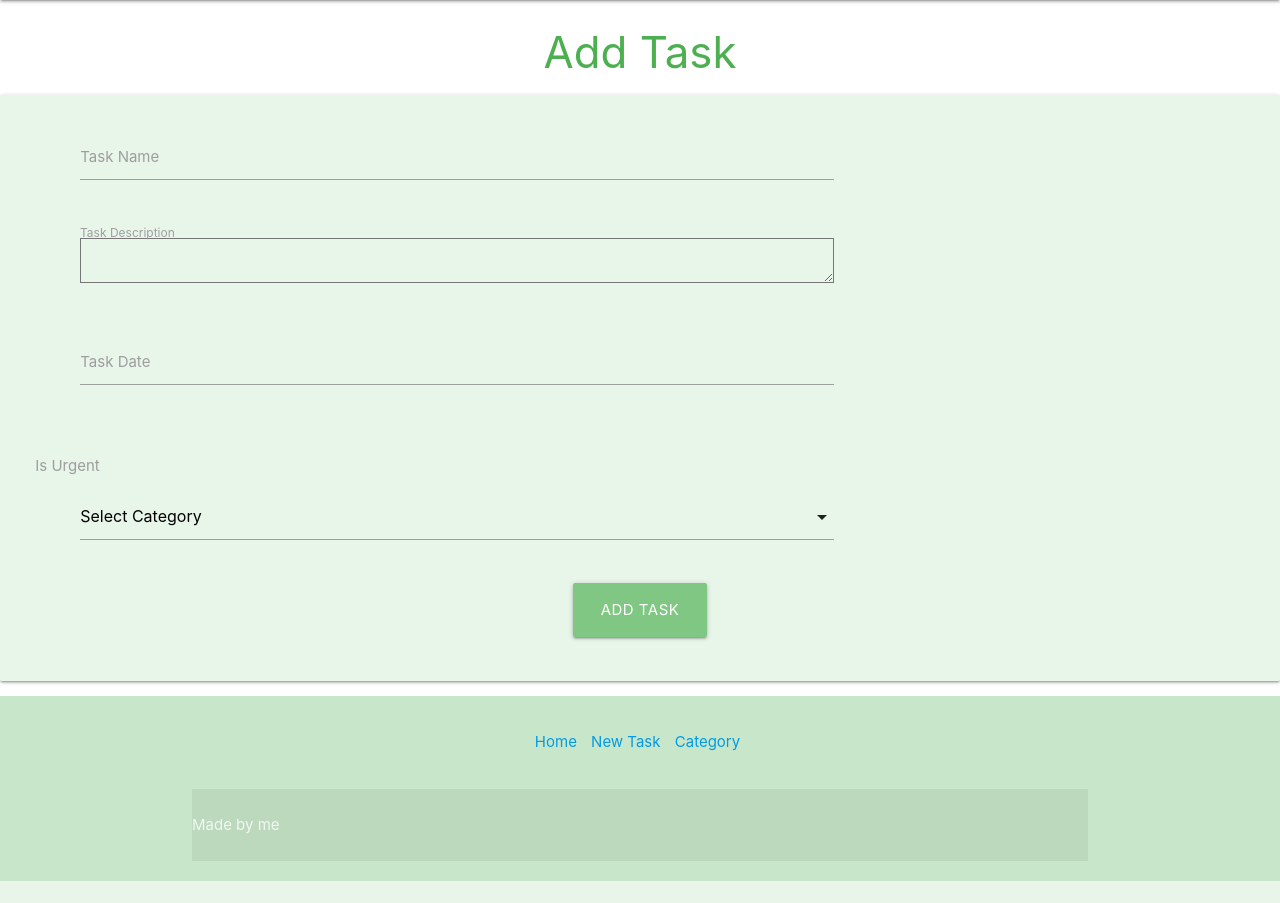
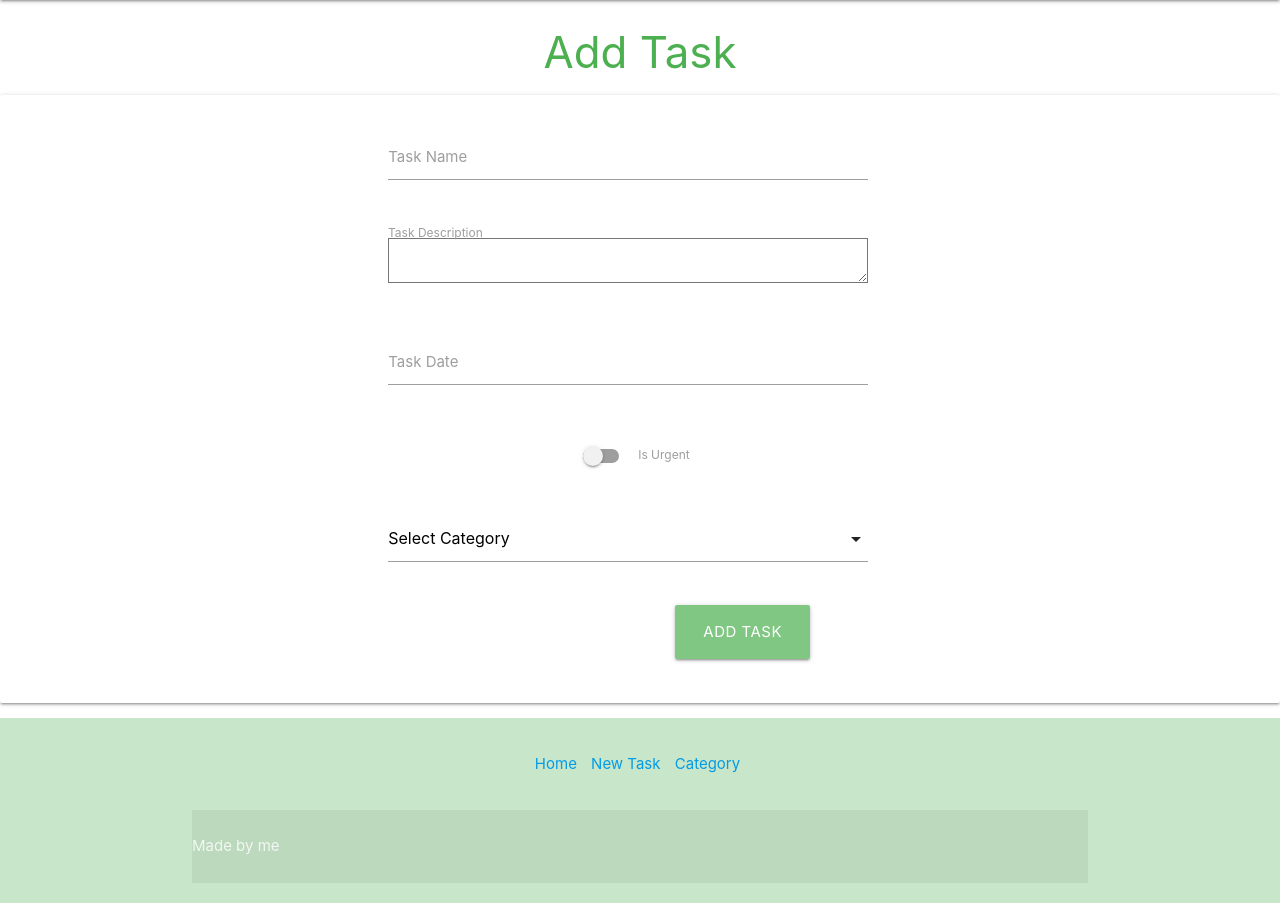
Before and after one commit to alcl2000/task-planner, a Flask app: page /add_task in a window 1280 px wide. Shown: the part 64-967 px from the top of the page. Before the commit the page ends 945 px from the top, so only its background shows below. Run offline with Flask 2, Linux system fonts and the light colour scheme; data that the repository does not hold is empty.

Commit message:
style: task input form styling

```diff
--- a/taskmanager/templates/add_task.html
+++ b/taskmanager/templates/add_task.html
@@ -1,8 +1,8 @@
 {% extends "base.html" %}
 {% block content %}
     <h3 class="green-text center-align">Add Task</h3>
-    <div class="row card-panel  green lighten-5">
-        <form class="col s12" method="POST" action="{{url_for('add_task')}}">
+    <div class="row card-panel">
+        <form class="col s12 l8 push-l3 center-align" method="POST" action="{{url_for('add_task')}}">
             <!-- task name input -->
             <div class="row">
                 <div class="input-field col s12 l8">
@@ -31,11 +31,14 @@
             <!-- is_urgent -->
             <div class="row">
                 <div class="input-field col s12 l8">
-                    <label for="is_urgent">
-                        <input type="checkbox" id="is_urgent" name="is_urgent">
-                        <span class="lever"></span>
-                        Is Urgent
-                      </label>
+                    <div class="switch">
+                        <i class="fas fa-exclamation-circle prefix light-blue-text text-darken-4"></i>
+                        <label for="is_urgent">
+                            <input id="is_urgent" name="is_urgent" type="checkbox">
+                            <span class="lever"></span>
+                            Is Urgent
+                        </label>
+                    </div>
                 </div>
             </div>
             <!-- category_id -->
```
